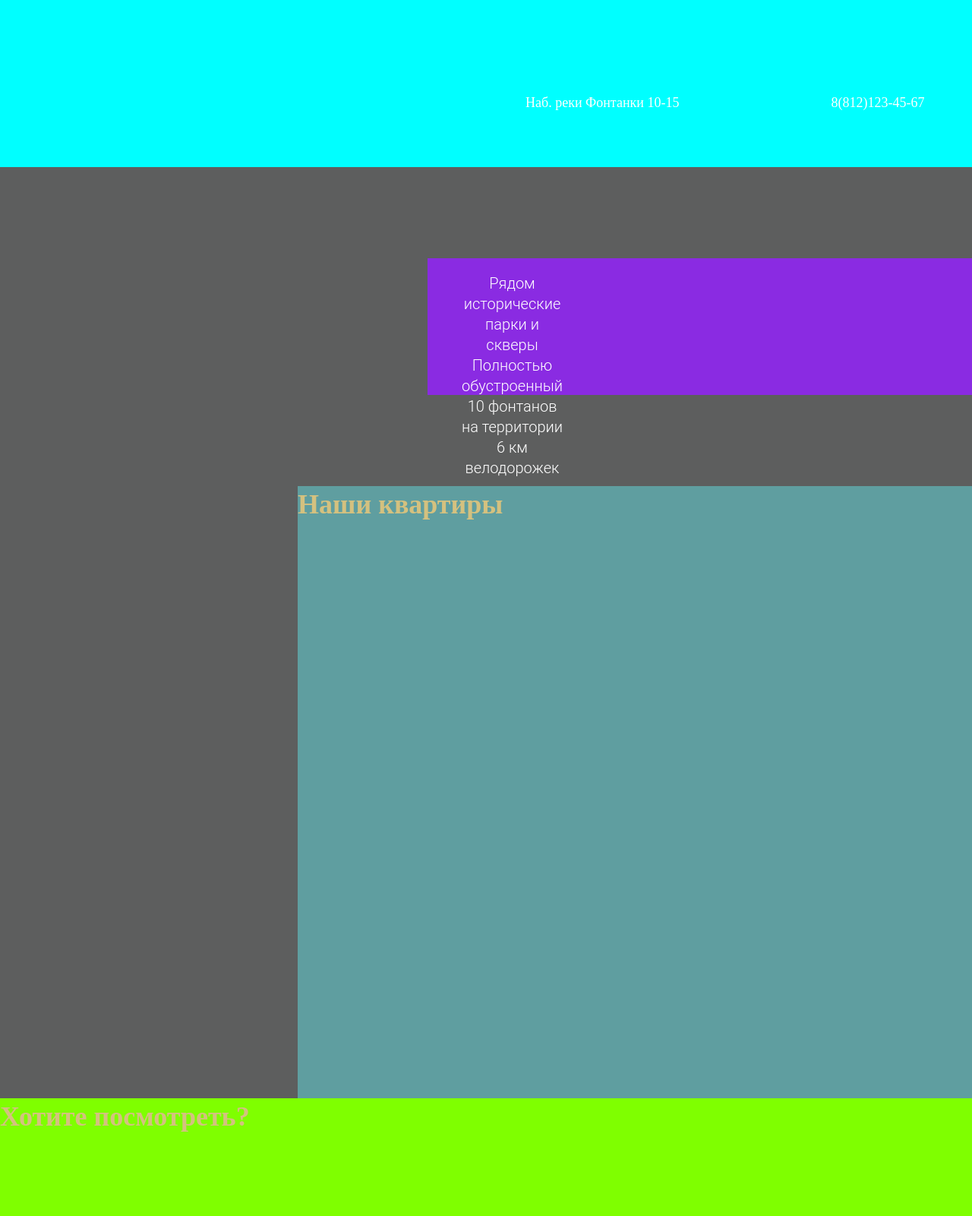
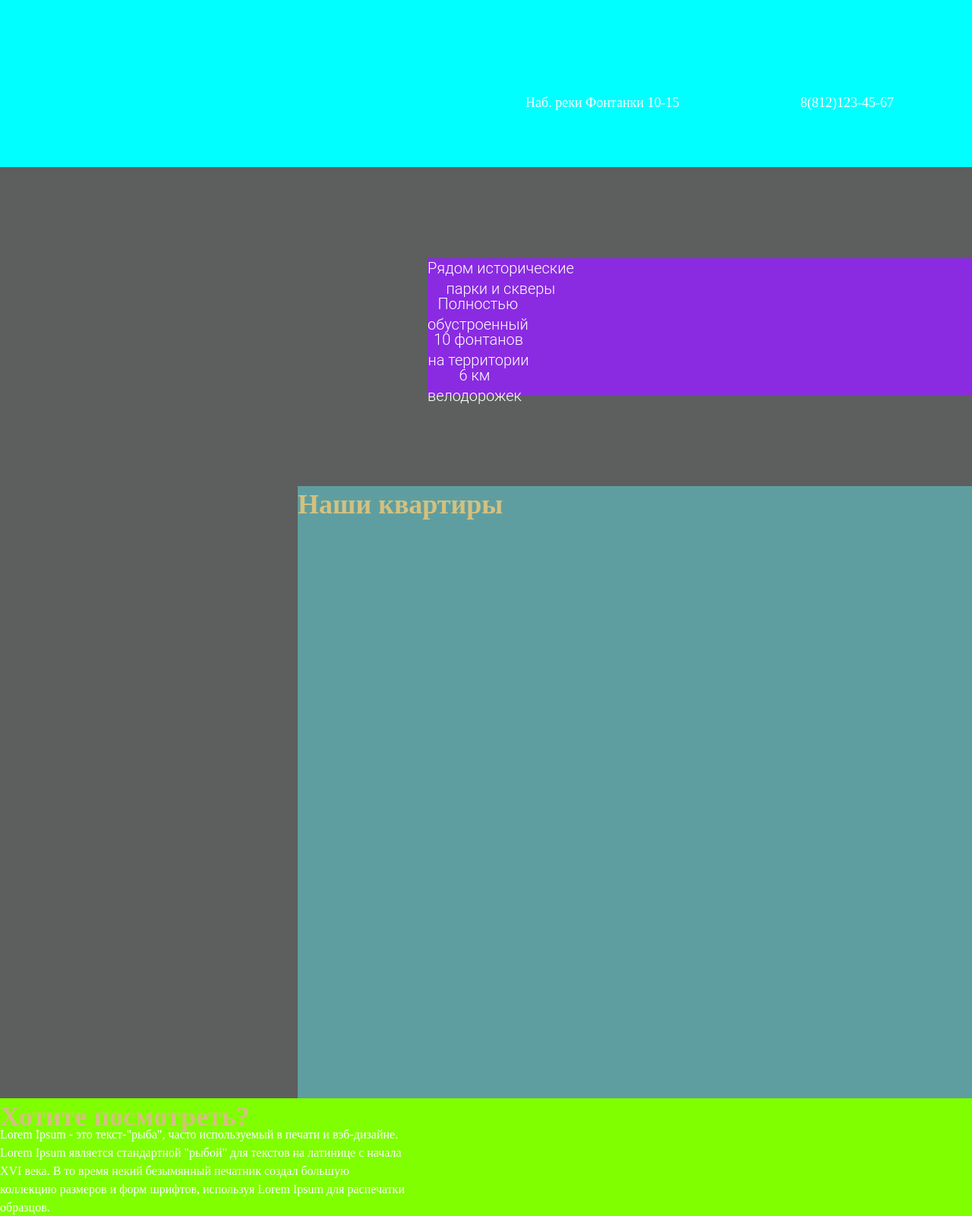
Before and after one commit to Wersalus/basic_layout, a plain HTML site: page framework.html in a window 1280 px wide. Shown: the part 620-2221 px from the top of the page at 76% size. Drawn offline with Linux system fonts and the light colour scheme.

Commit message:
first mr

```diff
--- a/framework.html
+++ b/framework.html
@@ -10,45 +10,42 @@
     <div class="inner">
         <nav class="nav">
             <ul class= "nav_list">
-                <li><a href="#1">О комплексе</a></li>
-                <li><a href="#2">Район</a></li>
-                <li><a href="#3">Каталог квартир</a></li>
-                <li><a href="#4">Ипотека</a></li>
-                <li><a href="#5">Контакты</a></li>
+                <li><a href="#1" style="text-decoration:none">О комплексе</a></li>
+                <li><a href="#2" style="text-decoration:none">Район</a></li>
+                <li><a href="#3" style="text-decoration:none">Каталог квартир</a></li>
+                <li><a href="#4" style="text-decoration:none">Ипотека</a></li>
+                <li><a href="#5" style="text-decoration:none">Контакты</a></li>
             </ul>
         </nav>
     </div>
-    <div class ="navigation">
-        <li><a>Наб. реки Фонтанки 10-15</a></li>
-        <li><a>8(812)123-45-67</a></li>
+    <div class ="navigation">Наб. реки Фонтанки 10-15</div>
+    <div class = "number"> 8(812)123-45-67</div>
+    </header>
+    <div class = "about_us">
+        <div class="historical_parks">Рядом исторические <br>парки и скверы</br></div>
+        <div class="equipment">Полностью<br> обустроенный</br></div>
+        <div class= "fountains">10 фонтанов <br>на территории</br></div>
+        <div class="bike_paths">6 км <br>велодорожек</br></div>
     </div>
-    </header>
-    <aboutUs>
-        <ul class="about_us">
-            <li><a>Рядом исторические <br>парки и скверы</br></a></li>
-            <li><a>Полностью<br> обустроенный</br></a></li>
-            <li><a>10 фонтанов <br>на территории</br> </a></li>
-            <li><a>6 км <br>велодорожек</br></a></li>
-        </ul>
-        </aboutUs>
-    <appartments>
+    <div class="appartments">
         <div class="appartments_header">Наши квартиры</div>
-    </appartments>
-    <info>
-
-    </info>
-    <feedback>
-    <div class ="feedback_header">Хотите посмотреть?</div>
-    </feedback>
-    <video>
+    </div>
+    <div class="info">
+    </div>
+    <div class="feedback">
+        <div class ="feedback_header">Хотите посмотреть?</div>
+        <div class= "lorem_ipsum">Lorem Ipsum - это текст-"рыба", часто используемый в печати и вэб-дизайне. Lorem Ipsum является стандартной "рыбой" для текстов на латинице с начала XVI века. В то время некий безымянный печатник создал большую коллекцию размеров и форм шрифтов, используя Lorem Ipsum для распечатки образцов. </div>
+    </div>
+    <div class="video">
         <h6>Watch Video</h6>
-    </video>
-    <maps>
+    </div>
+    <div class="maps">
         <div class="maps_header">Район на карте</div>
-    </maps>
-    <info_form>
+    </div>
+    <div class="info_form">
         <div class="info_form_header">Есть вопросы?</div>
-    </info_form>
+        <div class="contact_data">*Мы никому не передаем ваши данные.<br> И не сохраняем ваш номер в базу.</br></div>
+    </div>
     <footer>
         <div class ="text1">
             <a href="#1" style="text-decoration:none">О комплексе</a>
--- a/styles.css
+++ b/styles.css
@@ -61,15 +61,24 @@ header.inner{
     text-align: center;
 
     color: #FFFFFF;
-    list-style-type: none;
 }
-.navigation li{
-    margin: 0 200px 0 0;
+.number{
+    position: absolute;
+    width: 139px;
+    height: 21px;
+    left: 1046px;
+    top: 745px;
+
+    font-family: Raleway;
+    font-style: normal;
+    font-weight: normal;
+    font-size: 18px;
+    line-height: 21px;
+    text-align: center;
+
+    color: #FFFFFF;
 }
-.navigation li :last-child{
-    margin-right: 0;
-}
-aboutUs{
+.about_us{
     background-color: blueviolet;
     position: absolute;
     width: 794px;
@@ -77,7 +86,8 @@ aboutUs{
     left: 563px;
     top: 960px;
 }
-.about_us{
+.historical_parks{
+    display: flex;
     width: 193px;
     height: 47px;
     left: 563px;
@@ -92,13 +102,59 @@ aboutUs{
     text-align: center;
 
     color: #FFFFFF;
+    margin: 0px;
+    padding: 0px;
 }
-.about_us li{
+.equipment{
+    display: flex;
+    width: 133px;
+    height: 47px;
+    left: 826px;
+    top: 1093px;
+
+    font-family: Roboto;
+    font-style: normal;
+    font-weight: 300;
+    font-size: 20px;
+    line-height: 27px;
+
     text-align: center;
-    list-style-type: none;
-    margin: 0 50px 0 0;
+
+    color: #FFFFFF;
 }
-appartments{
+.fountains{
+    width: 134px;
+    height: 47px;
+    left: 1029px;
+    top: 1093px;
+
+    font-family: Roboto;
+    font-style: normal;
+    font-weight: 300;
+    font-size: 20px;
+    line-height: 27px;
+
+    text-align: center;
+
+    color: #FFFFFF;
+}
+.bike_paths{
+    width: 124px;
+    height: 47px;
+    left: 1233px;
+    top: 1093px;
+
+    font-family: Roboto;
+    font-style: normal;
+    font-weight: 300;
+    font-size: 20px;
+    line-height: 27px;
+
+    text-align: center;
+
+    color: #FFFFFF;
+}
+.appartments{
     background-color: cadetblue;
     position: absolute;
     width: 1100px;
@@ -119,7 +175,7 @@ appartments{
     line-height: 48px;
     color: #D4C17F;
 }
-feedback{
+.feedback{
     background-color: chartreuse;
     position: absolute;
     width: 1920px;
@@ -140,7 +196,21 @@ feedback{
     line-height: 48px;
     color: #D4C17F;
 }
-video{
+.lorem_ipsum{
+    width: 535px;
+    height: 114px;
+    left: 405px;
+    top: 2332px;
+
+    font-family: Raleway;
+    font-style: normal;
+    font-weight: normal;
+    font-size: 16px;
+    line-height: 24px;
+
+    color: #FFFFFF;
+}
+.video{
     background-color: darkblue;
     position: absolute;
     width: 719px;
@@ -148,7 +218,7 @@ video{
     left: 595px;
     top: 2626px;
 }
-maps{
+.maps{
     background-color: darkorchid;
     position: absolute;
     width: 1110px;
@@ -169,7 +239,7 @@ maps{
     line-height: 48px;
     color: #D4C17F;
 }
-info_form{
+.info_form{
     background-color: darkslateblue;
     position: absolute;
     width: 1115px;
@@ -189,7 +259,22 @@ info_form{
     font-size: 36px;
     line-height: 48px;
     color: #D4C17F;
+}
+.contact_data{
+    width: 255px;
+    height: 28px;
+    left: 400px;
+    top: 4227px;
 
+    font-family: Raleway;
+    font-style: normal;
+    font-weight: normal;
+    font-size: 13px;
+    line-height: 16px;
+
+    text-align: center;
+
+    color: #E7E7E7;
 }
 footer{
     background-color: dimgray;
```
